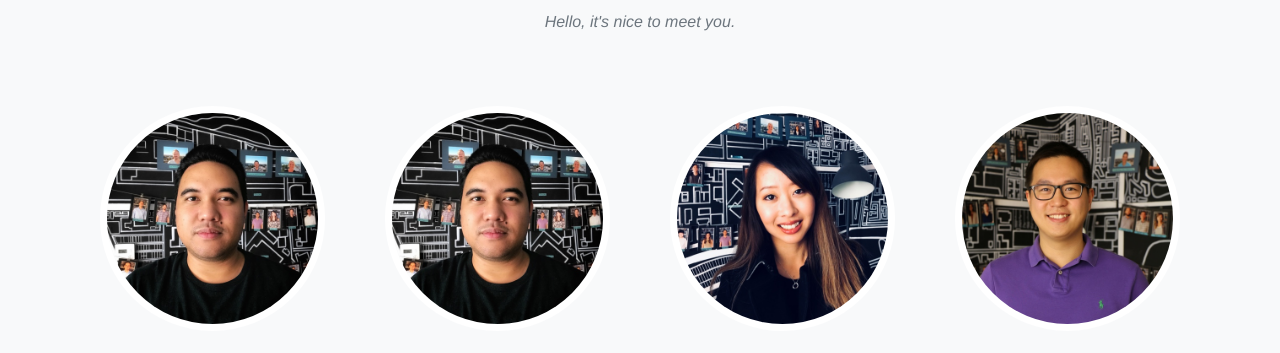
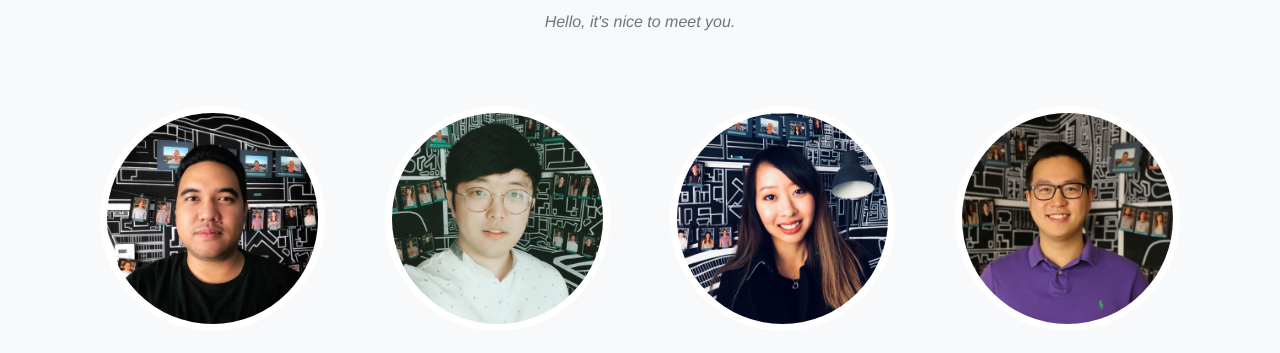
Before and after one commit to React-Scope/Website, a website with bundled scripts: page index.html in a window 1280 px wide. Shown: the part 3283-3636 px from the top of the page. Built offline with nearby package versions, Linux system fonts and the light colour scheme; a web font is replaced by a local one.

Commit message:
(fixed) images

```diff
--- a/index.html
+++ b/index.html
@@ -197,7 +197,7 @@
           </div>
           <div class="col-sm-3">
             <div class="team-member">
-              <img class="mx-auto rounded-circle" src="img/team/kevin.jpg" alt="">
+              <img class="mx-auto rounded-circle" src="img/team/jon.jpg" alt="">
               <h4>Jonathan Lee</h4>
               <p class="text-muted">Software Engineer</p>
               <ul class="list-inline social-buttons">
```
